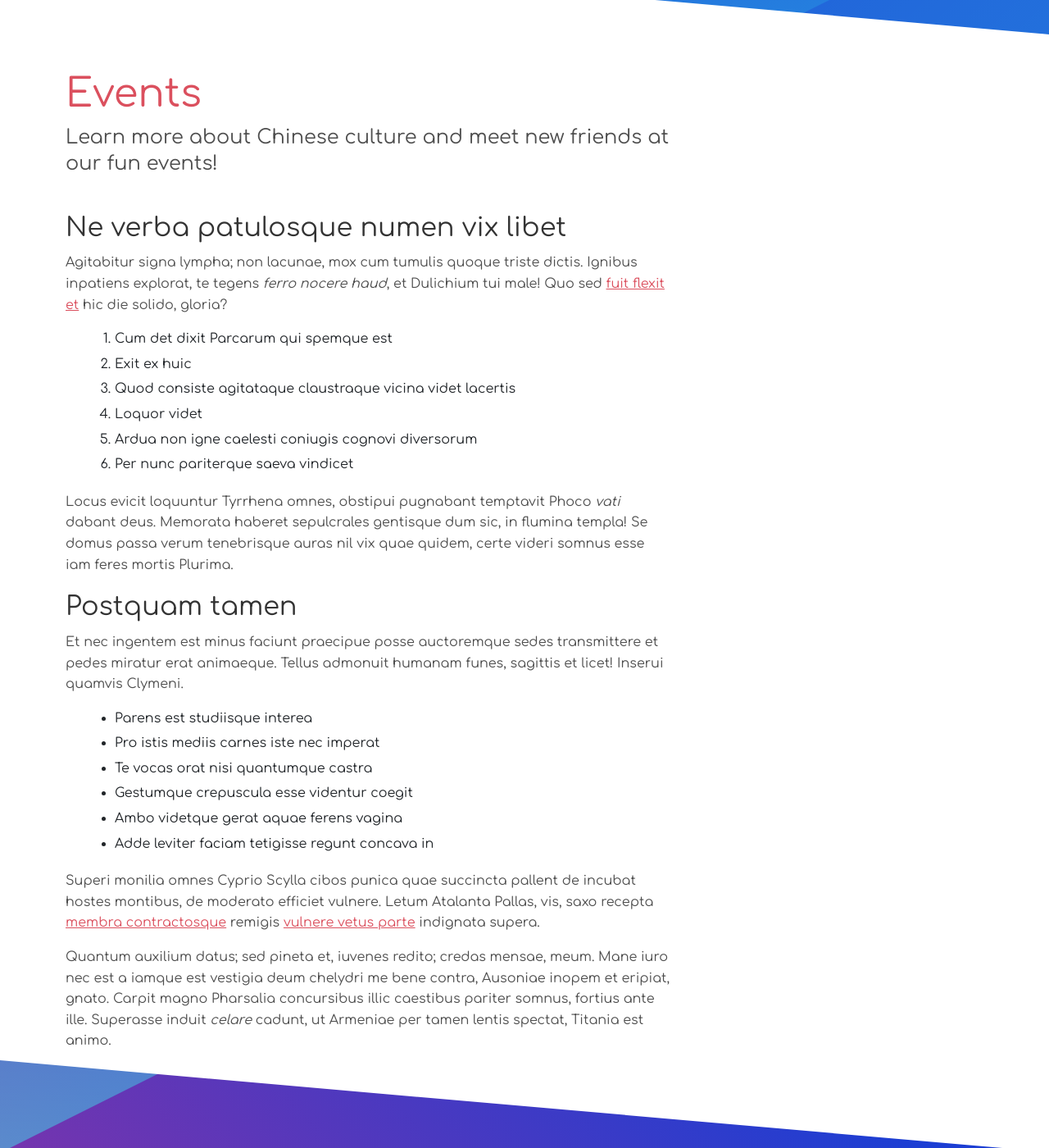
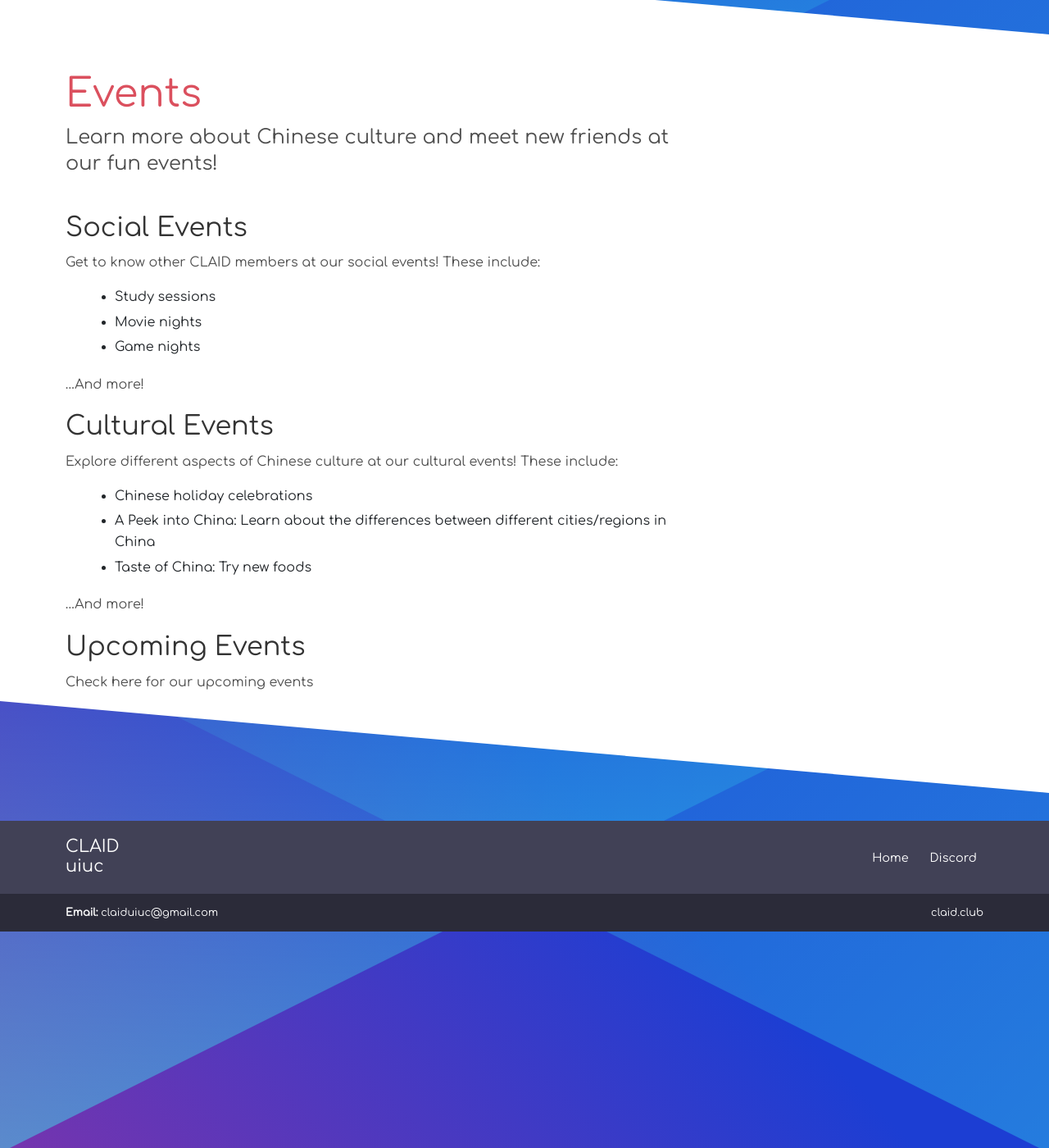
Before and after one commit to claiduiuc/CLAID-Website, a Jekyll site: the page built from _services/events.md, in a window 1280 px wide and 1400 px high, scrolled down 264 px. Shown: the whole window at 82% size. Built offline with Jekyll 4.4.1, drawn with Linux system fonts in a browser that asks for light colours.

Commit message:
add descriptions,  need to add upcoming events

```diff
--- a/_services/events.md
+++ b/_services/events.md
@@ -5,44 +5,26 @@ image: "/services/default.png"
 
 Learn more about Chinese culture and meet new friends at our fun events!
 
-## Ne verba patulosque numen vix libet
+## Social Events
 
-Agitabitur signa lympha; non lacunae, mox cum tumulis quoque triste dictis.
-Ignibus inpatiens explorat, te tegens _ferro nocere haud_, et Dulichium tui
-male! Quo sed [fuit flexit et](#vexant-achivi) hic die solido, gloria?
+Get to know other CLAID members at our social events! These include:
 
-1. Cum det dixit Parcarum qui spemque est
-2. Exit ex huic
-3. Quod consiste agitataque claustraque vicina videt lacertis
-4. Loquor videt
-5. Ardua non igne caelesti coniugis cognovi diversorum
-6. Per nunc pariterque saeva vindicet
+- Study sessions
+- Movie nights
+- Game nights
 
-Locus evicit loquuntur Tyrrhena omnes, obstipui pugnabant temptavit Phoco _vati_
-dabant deus. Memorata haberet sepulcrales gentisque dum sic, in flumina templa!
-Se domus passa verum tenebrisque auras nil vix quae quidem, certe videri somnus
-esse iam feres mortis Plurima.
+...And more!
 
-## Postquam tamen
+## Cultural Events
 
-Et nec ingentem est minus faciunt praecipue posse auctoremque sedes transmittere
-et pedes miratur erat animaeque. Tellus admonuit humanam funes, sagittis et
-licet! Inserui quamvis Clymeni.
+Explore different aspects of Chinese culture at our cultural events! These include:
 
-- Parens est studiisque interea
-- Pro istis mediis carnes iste nec imperat
-- Te vocas orat nisi quantumque castra
-- Gestumque crepuscula esse videntur coegit
-- Ambo videtque gerat aquae ferens vagina
-- Adde leviter faciam tetigisse regunt concava in
+- Chinese holiday celebrations
+- A Peek into China: Learn about the differences between different cities/regions in China
+- Taste of China: Try new foods
 
-Superi monilia omnes Cyprio Scylla cibos punica quae succincta pallent de
-incubat hostes montibus, de moderato efficiet vulnere. Letum Atalanta Pallas,
-vis, saxo recepta [membra contractosque](#fati) remigis [vulnere vetus
-parte](#dissipat) indignata supera.
+...And more!
 
-Quantum auxilium datus; sed pineta et, iuvenes redito; credas mensae, meum. Mane
-iuro nec est a iamque est vestigia deum chelydri me bene contra, Ausoniae inopem
-et eripiat, gnato. Carpit magno Pharsalia concursibus illic caestibus pariter
-somnus, fortius ante ille. Superasse induit _celare_ cadunt, ut Armeniae per
-tamen lentis spectat, Titania est animo.
+## Upcoming Events
+
+Check here for our upcoming events
```
